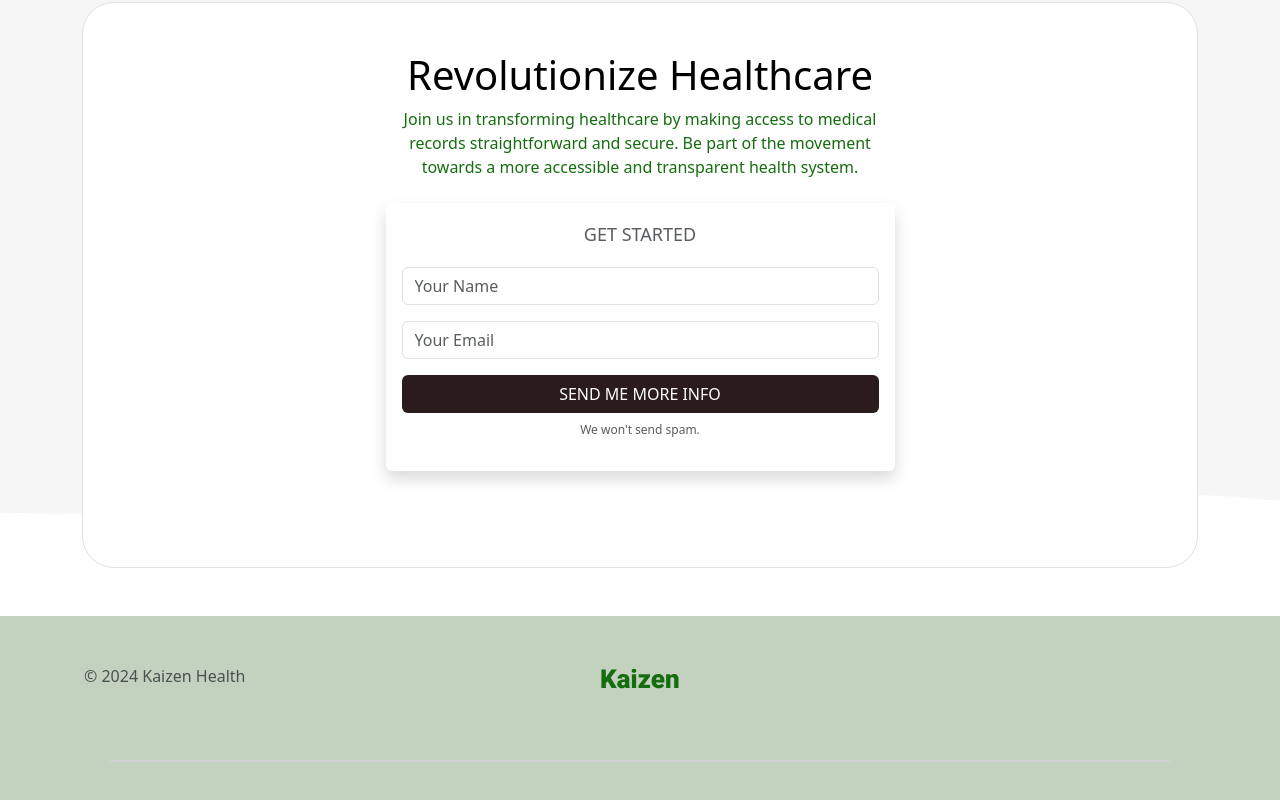
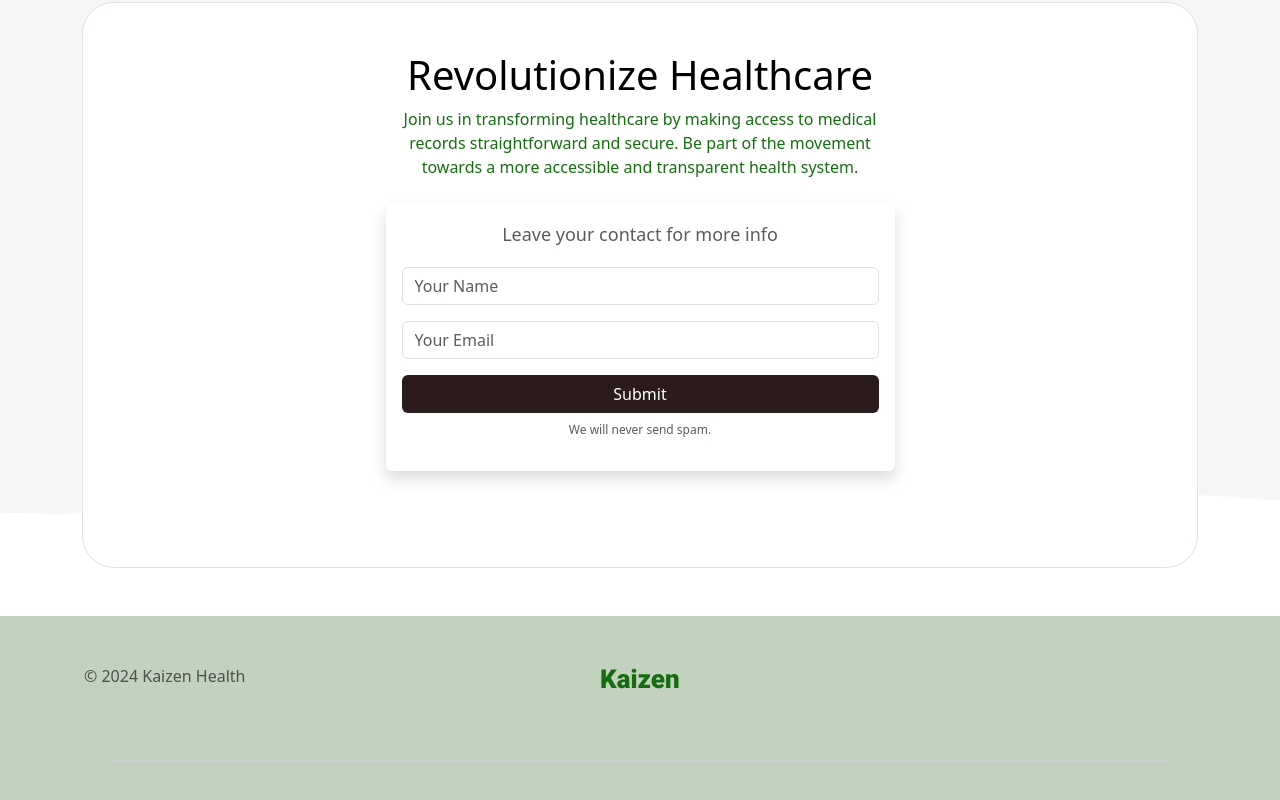
Before and after one commit to kaizen-health-tech/kaizen-web, a Next.js app: page / in a window 1280 px wide. Shown: the part 2648-3448 px from the top of the page. Built offline with nearby package versions, Linux system fonts and the light colour scheme.

Commit message:
fixing contact form

```diff
--- a/src/components/ContactForm.js
+++ b/src/components/ContactForm.js
@@ -1,16 +1,15 @@
 const ContactForm = ({className}) => {
     return (
       <form name="contact" data-netlify="true" method="POST" className={`contact__form shadow p-3 mb-5 bg-body rounded ${className}`}>
-        <input type="hidden" name="form-name" value="contact" />
-        <p className="h3 text-center">GET STARTED</p>
+         <p className="h3 text-center">Leave your contact for more info</p>
         <div className="form-group">
           <input type="text" name="name" placeholder="Your Name" className="form-control" id="name" />
         </div>
         <div className="form-group mt-3">
           <input type="email" name="email" placeholder="Your Email" className="form-control" id="email" />
         </div>
-        <button type="submit" className="btn btn-custom px-5 mt-3">SEND ME MORE INFO</button>
-        <p className="base-text-2 text-center mt-2">We won't send spam.</p>
+        <button type="submit" className="btn btn-custom px-5 mt-3">Submit</button>
+        <p className="base-text-2 text-center mt-2">We will never send spam.</p>
       </form>
     );
   }
```
